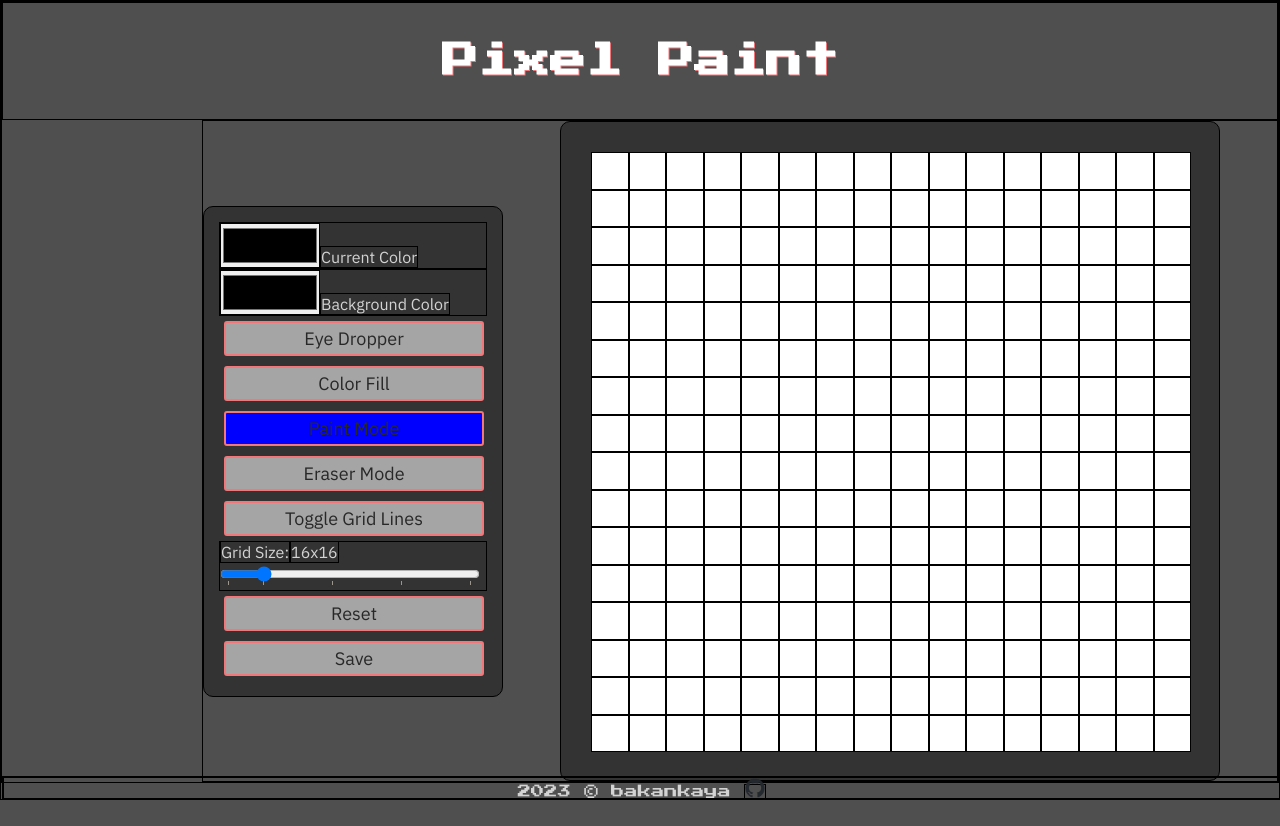
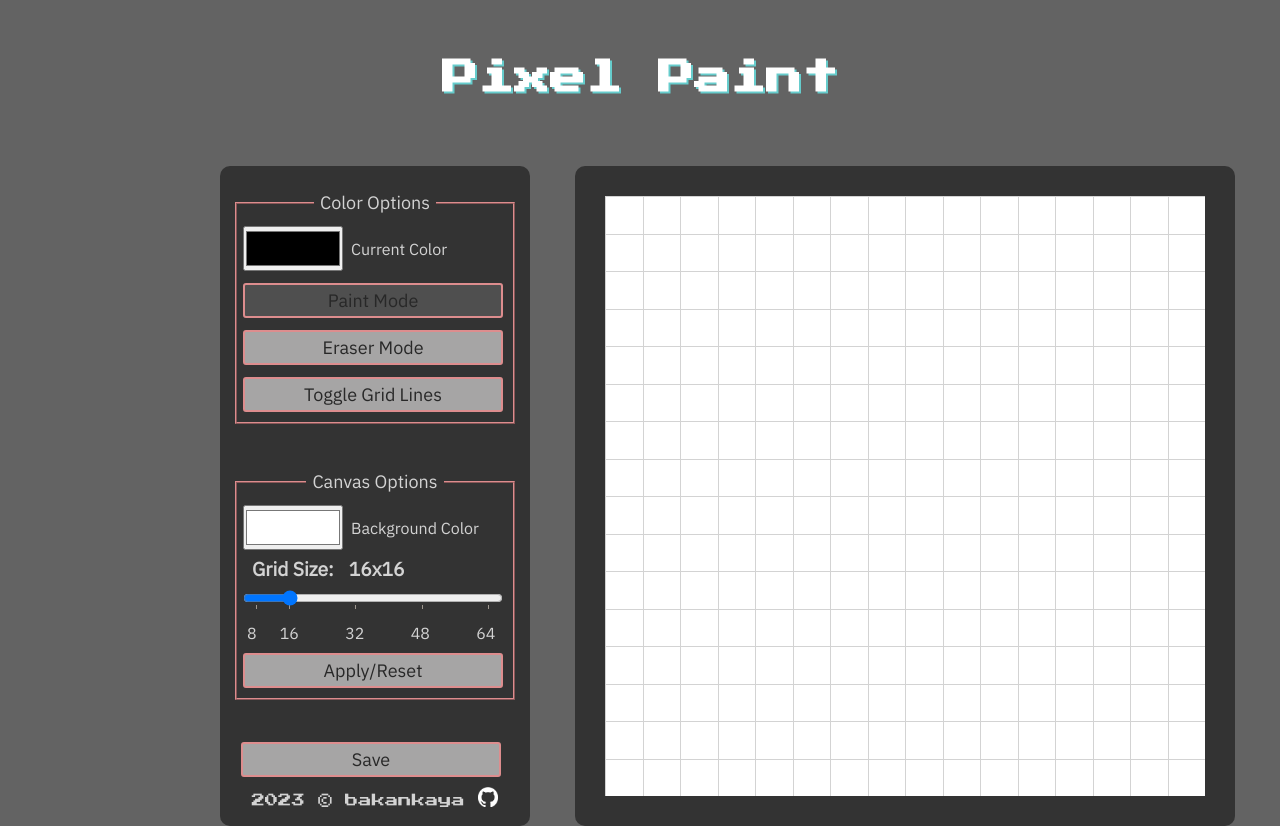
Before and after one commit to bakankaya/pixel-paint, a plain HTML site: page index.html in a window 1280 px wide. Before the commit the page ends 800 px from the top, so only its background shows below. Drawn offline with Linux system fonts and the light colour scheme.

Commit message:
Reached to v1.0. All functions and requirments are working, reached the final stage for page design.

```diff
--- a/index.html
+++ b/index.html
@@ -3,7 +3,7 @@
 <head>
     <meta charset="UTF-8">
     <meta http-equiv="X-UA-Compatible" content="IE=edge">
-    <meta name="viewport" content="width=device-width, initial-scale=1.0">
+    <!-- <meta name="viewport" content="width=device-width, initial-scale=1.0"> -->
 
     <title>Pixel Paint</title>
 
@@ -11,39 +11,43 @@
 </head>
 <body>
     <h2>Pixel Paint</h2>
+    <p id="message">This webpage is designed to work on desktop. On touchscreens it may not work well.</p>
     <div class="main">
     <div id="control-panel">
+        <fieldset><legend>Color Options</legend>
             <div class="current-color">
                 <input id="current-color" type="color" value="#000000"><span>Current Color</span>
             </div>
-        <div class="backg-color">
-            <input type="color"><span>Background Color</span>
-        </div>
-        <button>Eye Dropper</button>
-        <button>Color Fill</button>
             <button id="paint" class="active">Paint  Mode</button>
             <button id="eraser">Eraser Mode</button>
-        <button>Toggle Grid Lines</button>
+            <button id="toggle">Toggle Grid Lines</button>
+        </fieldset>
+        <fieldset><legend>Canvas Options</legend>
+            <div class="backg-color">
+                <input id="backg-color" type="color" value="#ffffff"><span>Background Color</span>
+            </div>
             <div>
-            <label for="grid-size">Grid Size:</label><output id="show-num"></output><br>
+                <label id="grd-size" for="grid-size">Grid Size:</label><output id="show-num"></output><br>
                 <input id="grid-size" type="range" min="8" max="64" value="16" step="4" list="markers">
                 <datalist id="markers">
-                <option value="8" label="8"></option>
-                <option value="16" label="16"></option>
-                <option value="32" label="32"></option>
-                <option value="48" label="48"></option>
-                <option value="64" label="64"></option>
+                    <option value="8" label="8" style="flex: 1;"></option>
+                    <option value="16" label="16" style="flex: 2;"></option>
+                    <option value="32" label="32" style="flex: 2;"></option>
+                    <option value="48" label="48" style="flex: 2;"></option>
+                    <option value="64" label="64" style="flex: 1;"></option>
                 </datalist>
             </div>
-        <button>Reset</button>
+            <button id="apply">Apply/Reset</button>
+        </fieldset>
         <button id="save">Save</button>
+        <div id="footer">
+            <p>2023 &copy; bakankaya
+            <a href="https://github.com/bakankaya" target="_blank"><img src="sources/github-mark-white.png" alt="github" style="width:20px; border:initial"></a></p>
+        </div>
     </div>
     <div id="canvas" draggable="false"></div>
     </div>
-    <footer>
-        <p>2023 &copy; bakankaya
-        <a href="https://github.com/bakankaya" target="_blank"><img src="sources/github-mark.png" alt="github" style="width:20px; border:initial"></a></p>
-    </footer>
+
     <script src="pixel-paint.js"></script>
 </body>
 </html>
--- a/pixel-paint.js
+++ b/pixel-paint.js
@@ -1,5 +1,53 @@
 
-// Creating a Canvas with a range input
+//*********************************************************************************
+// A warning for small screens
+
+if (window.innerWidth < 500){
+    document.getElementById("message").style.display = "block";
+}
+
+//**********************************************************************************
+
+
+// Color Definers
+
+let color = document.querySelector('#current-color').value;
+let bgcolor = document.querySelector('#backg-color').value;
+
+
+let currentcolor = document.querySelector('#current-color');
+currentcolor.addEventListener('input', e =>{
+    color = e.target.value;
+})
+
+let backgroundColor = document.querySelector('#backg-color');
+backgroundColor.addEventListener('input', e =>{
+    bgcolor = e.target.value;
+})
+
+//************************************************************************************
+
+
+// Buttons and Modes fot the Control Panel
+
+let cmode = 'color';
+document.getElementById('eraser').addEventListener('click', ()=>{ cmode = 'eraser'; modeSwitch();})
+document.getElementById('paint').addEventListener('click', ()=>{ cmode = 'color'; modeSwitch();})
+document.getElementById('apply').addEventListener('click', ()=>{ cleanCanvas(); createCanvas(num);
+                                                                window.confirm('This will delete all your progress!!\nAre you sure?')})
+document.getElementById('toggle').addEventListener('click', ()=>{ gridToggle()})
+document.getElementById('save').addEventListener('click', ()=>{ window.alert('Not implemented yet 🫤')})
+
+
+function modeSwitch(){ //These can be converted to .toggle in future
+    if(cmode === 'color'){
+        document.querySelector('#paint').classList.add('active');
+        document.querySelector('#eraser').classList.remove('active');
+    } else if (cmode === 'eraser'){
+        document.querySelector('#paint').classList.remove('active');
+        document.querySelector('#eraser').classList.add('active');
+    }
+}
 
 let gridnum = document.querySelector('#grid-size');
 let show = document.querySelector('#show-num');
@@ -7,11 +55,14 @@ show.textContent = gridnum.value + "x" + gridnum.value;
 let num = gridnum.value;
 
 gridnum.addEventListener("input",(event) =>{
-    cleanCanvas();
     show.textContent = event.target.value + "x" + event.target.value;
-    let num = gridnum.value;
-    createCanvas(num);
+    num = gridnum.value;
     })
+
+//*****************************************************************************************
+
+
+// Creating a Canvas with the range input
 
 function cleanCanvas(){
     document.querySelector('#canvas').innerHTML = null;
@@ -24,15 +75,28 @@ function createCanvas(num){
 
     for(let i=0;i<num*num;i++){
         let pixel = document.createElement("div");
-        pixel.className = "pixel";
-        pixel.addEventListener('mouseover', changeColor);
-        pixel.addEventListener('mousedown', changeColor);
+        pixel.className = "pixel pixel-grd";
+        pixel.style.backgroundColor = bgcolor;
+        pixel.addEventListener('mouseover', changeColor);  // These two lines are where painting happens
+        pixel.addEventListener('mousedown', changeColor);  // with them, function calls changecolor wtih mouse movement
         document.querySelector('#canvas').appendChild(pixel);
         };
 };
 
+// This function was created to reset the parameters to default, but for some reason, it didn't worked as intended.
+// I removed the reset button because, apply button does the same thing anyway.
+
+// function resetCanvas(){
+//     gridnum.value = '16';
+//     bgcolor.value = '#ffffff';
+//     document.querySelector('#current-color').value = 'black';
+//     cleanCanvas();
+//     createCanvas(16);
+// }
+
 createCanvas(num);
 
+//******************************************************************************************
 
 // Mouse Tracking - To Draw lines
 
@@ -41,37 +105,25 @@ let mouseDown = false;
 canvas.addEventListener('mousedown',()=>{ mouseDown = true;})
 canvas.addEventListener('mouseup',()=>{ mouseDown = false;})
 
-let color = document.querySelector('#current-color').value;
+//*****************************************************************************************
 
-
-// Buttons and Modes
-
-let cmode = 'color';
-document.getElementById('eraser').addEventListener('click', ()=>{ cmode = 'eraser'; modeSwitch();})
-document.getElementById('paint').addEventListener('click', ()=>{ cmode = 'color'; modeSwitch();})
-
-function modeSwitch(){
-    if(cmode === 'color'){
-        document.querySelector('#paint').classList.add('active');
-        document.querySelector('#eraser').classList.remove('active');
-    } else if (cmode === 'eraser'){
-        document.querySelector('#paint').classList.remove('active');
-        document.querySelector('#eraser').classList.add('active');
-
-    }
-
-}
+// Canvas Actions to call
 
 function changeColor(e){
     if (e.type === 'mouseover' && !mouseDown) return // This means if event is mouseover, mouseDown must be true so it keeps drawing
     if (cmode === 'eraser'){
-        e.target.style.backgroundColor = 'white';
+        e.target.style.backgroundColor = bgcolor;
     } else {
         e.target.style.backgroundColor = color;
     }
 }
 
-let currentcolor = document.querySelector('#current-color');
-currentcolor.addEventListener('input', e =>{
-    color = e.target.value;
-})
+function gridToggle(){
+    let pixels = document.querySelectorAll('.pixel');
+    let pixArr =[...pixels];
+    pixArr.forEach(e => {
+        e.classList.toggle('pixel-grd');
+    });
+}
+
+//******************************************************************************************
--- a/style.css
+++ b/style.css
@@ -2,24 +2,25 @@
 @import url('https://fonts.googleapis.com/css2?family=IBM+Plex+Sans&display=swap'); /* font-family: 'IBM Plex Sans', sans-serif; */
 
 :root {
-    --color-bg: #4f4f4f;
+    --color-bg: #636363;
     --color-bg2: #a6a5a5;
-    --color-fnt: #f2777a;
+    --color-bg3: #4f4f4f;
+    --color-fnt: #dd8d8e;
     --color-fnt2: #86b186;
     --color-fnt3: #66cccc;
     --color-cnvs-bg: #282828;
     --color-cnvs-shd: #333333;
-
 }
 
 *{
-    border: 1px solid black;
+    /* border: 1px solid black; */
     box-sizing: border-box;
     margin:0;
     padding: 0;
     overflow:visible;
 
 }
+
 html{
     position: relative;
     min-height: 100%;
@@ -31,31 +32,63 @@ html{
 h2{
     font-family: 'Press Start 2P', cursive;
     font-size: 36px;
-    text-shadow: 1px 1px #f2777a ;
+    text-shadow: 2px 2px var(--color-fnt3) ;
     color: white;
     text-align: center;
-    padding: 40px;
+    padding: 60px;
+    padding-bottom: 70px;
 }
 
+#message {
+    display: none;
+    font-family: 'Press Start 2P', cursive;
+    border: 4px ridge red;
+}
 
 .main{
     display:flex;
     align-items: center;
     justify-content: flex-start;
     max-width: 1200px;
-    margin: 0 auto 0 200px;
+    margin: 0 auto 0 220px;
 }
 
+/********************************************************************
+The control panel side parameters
+These are placed by hand with margins and stuff, so thread carefully
+*********************************************************************/
+
 #control-panel{
-    width: 300px;
+    width: 310px;
+    height: 660px;
     padding: 15px;
     background-color: var(--color-cnvs-shd);
     border-radius: 10px;
+    display:grid;
 }
 
-.current-color{
+fieldset{
+    border:2px ridge var(--color-fnt);
+    margin-bottom: 36px;
+    margin-top: 4px;
+}
+
+legend{
+    margin: auto;
+    padding: 6px;
+    font-size: large;
+}
+
+.current-color, .backg-color{
+    display: flex;
     align-items: center;
+    width: 260px;
+    padding: 6px;
 }
+span{
+    margin-left: 8px;
+}
+
 
 input[type=color]{
     height: 45px;
@@ -72,17 +105,37 @@ button{
     border: 2px solid var(--color-fnt);
     font-family: 'IBM Plex Sans', sans-serif;
     font-size: 18px;
-    margin: 5px;
+    margin: 6px;
 }
 
 button.active{
-    background-color: blue;
+    background-color: var(--color-bg3);
 }
 
 input[type=range]{
+    padding: 6px;
     width: 260px;
+    margin-left: 6px;
 }
 
+datalist{
+    display:flex;
+    justify-content: space-between;
+    padding: 4px;
+    margin-left: 6px;
+}
+
+#grd-size, #show-num{
+    margin-left: 15px;
+    margin-top: 15px;
+    font-weight:bold;
+    font-size: larger;
+}
+
+
+/********************************************************************
+The canvas side parameters
+*********************************************************************/
 
 #canvas{
     width:660px;
@@ -94,15 +147,12 @@ input[type=range]{
     border-radius: 10px;
 }
 
-.pixel{
-    background-color: white;
-    /* border: none; */
+.pixel-grd{
+    border-top: 1px solid lightgray;
+    border-left: 1px solid lightgray;
 }
 
-footer{
-    position: fixed;
-    bottom: 0;
-    width: 100%;
+#footer{
     color: lightgrey;
     font-family: 'Press Start 2P', cursive;
     font-size: smaller;
```
Also changed, not shown: sources/github-mark-white.png (added), sources/github-mark.png (deleted), 1 other file. Lines whose indentation alone changed are shown as unchanged.
